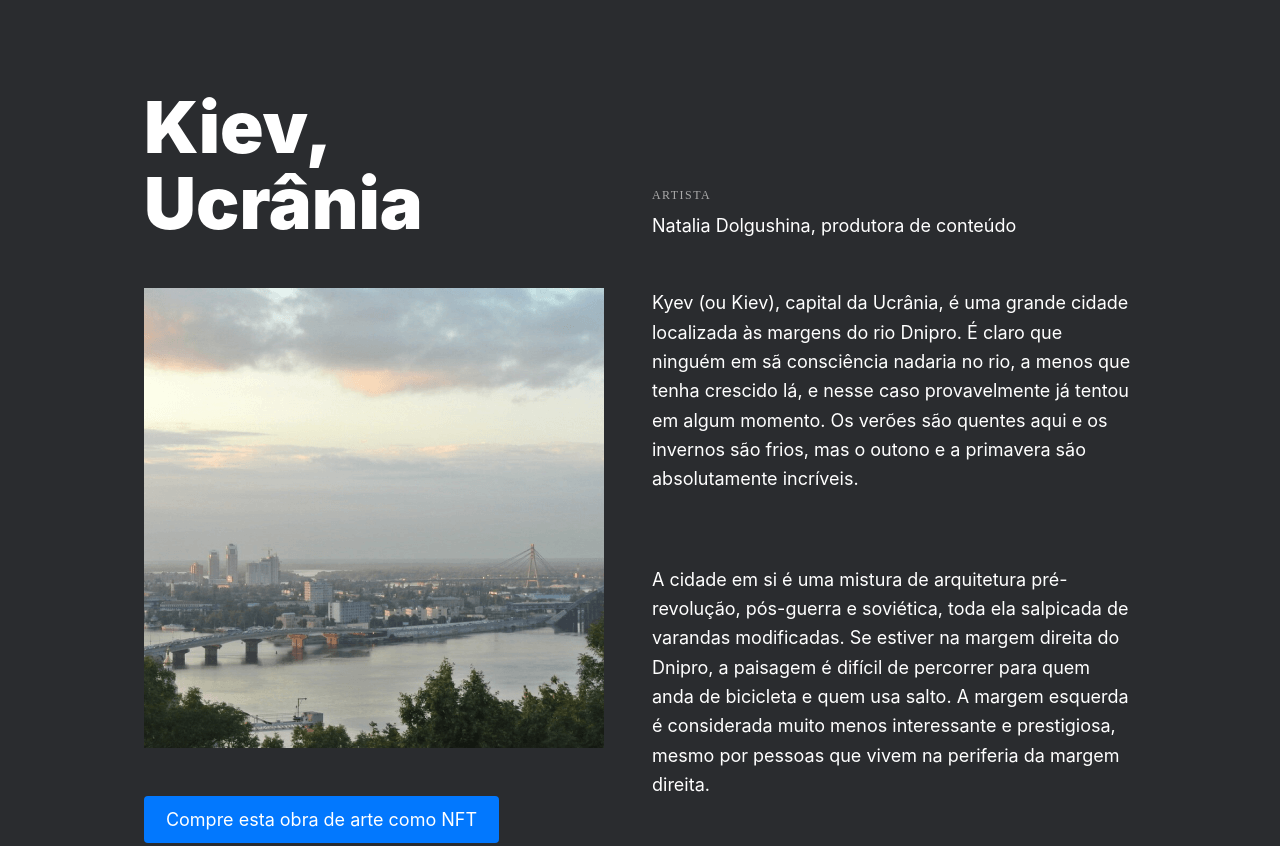
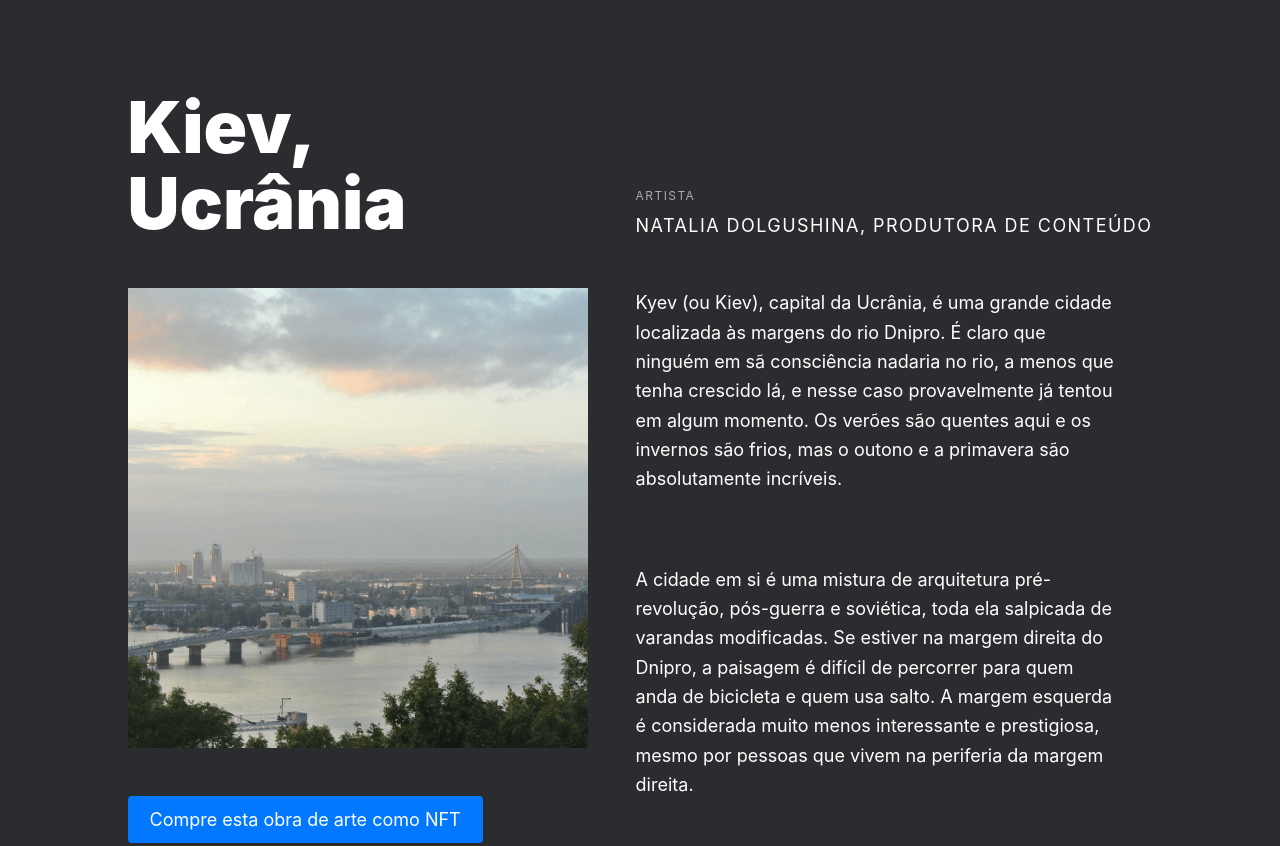
Before and after one commit to Amberner/web_project_homeland, a plain HTML site: page index.html in a window 1280 px wide. Shown: the part 2383-3229 px from the top of the page. Drawn offline with Linux system fonts and the light colour scheme.

Commit message:
final pagina inicial

```diff
--- a/blocks/place.css
+++ b/blocks/place.css
@@ -51,6 +51,10 @@
   flex-direction: column;
   justify-content: flex-end;
   margin-bottom: 48px;
+  color: #AAA;
+  font-family: Inter;
+  letter-spacing: 1.44px;
+  text-transform: uppercase;
 }
 
 .place__author-text{
```
